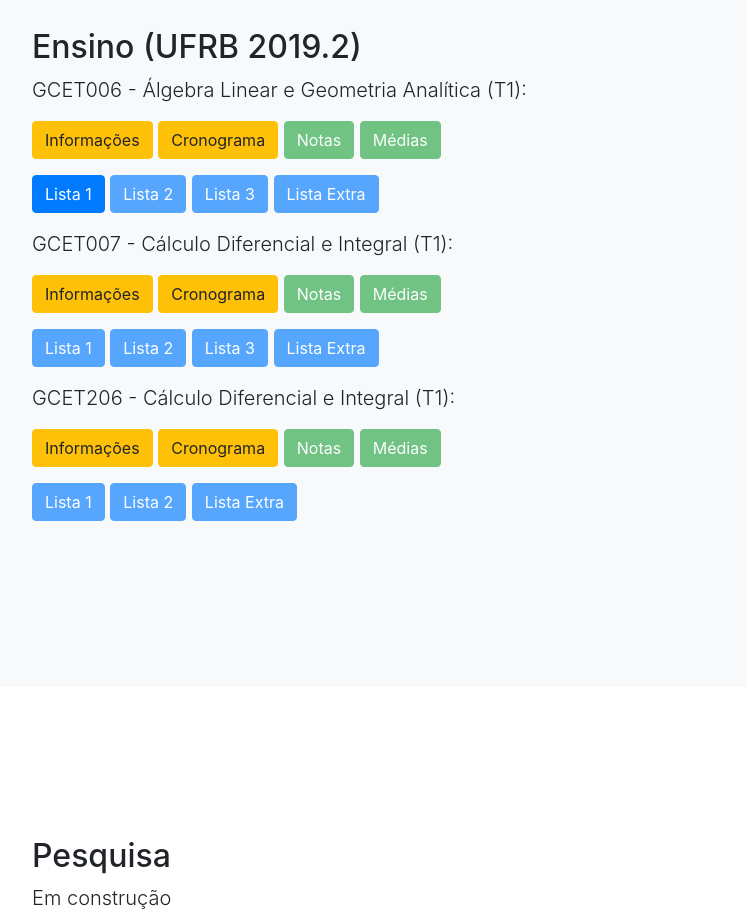
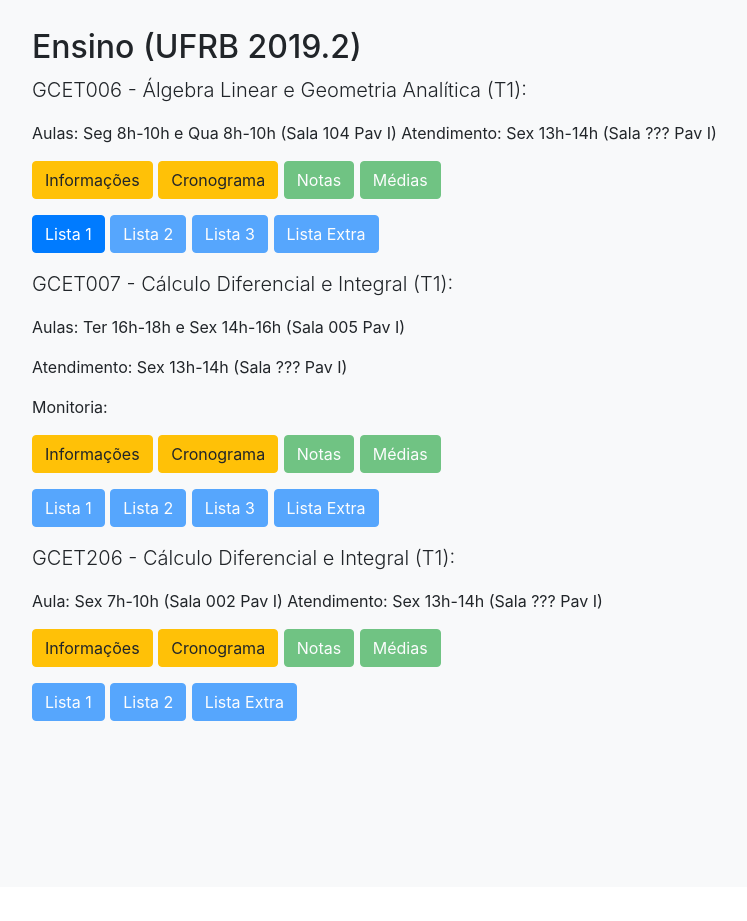
Before and after one commit to jtagomes/jtagomes.github.io, a website with bundled scripts: page index.html in a window 1280 px wide. Shown: the part 1340-2261 px from the top of the page, without its empty margins (243-990 px from the left). Built offline with nearby package versions, Linux system fonts and the light colour scheme.

Commit message:
Update index.html

```diff
--- a/index.html
+++ b/index.html
@@ -115,6 +115,10 @@
 <h2>Ensino (UFRB 2019.2)</h2>
 
 <p class="lead">GCET006 - Álgebra Linear e Geometria Analítica (T1):</p>
+<p>
+Aulas: Seg 8h-10h e Qua 8h-10h (Sala 104 Pav I)
+Atendimento: Sex 13h-14h (Sala ??? Pav I)
+</p>
 <p class="lead">
 <a class="btn btn-warning" role="button" href="gcet006/Informações.pdf">Informações</a>
 <a class="btn btn-warning" role="button" href="gcet006/Cronograma.pdf">Cronograma</a>
@@ -129,6 +133,9 @@
 </p>
 
 <p class="lead">GCET007 - Cálculo Diferencial e Integral (T1):</p>
+<p>Aulas: Ter 16h-18h e Sex 14h-16h (Sala 005 Pav I)</p>
+<p>Atendimento: Sex 13h-14h (Sala ??? Pav I)</p>
+<p>Monitoria:</p>
 <p class="lead">
 <a class="btn btn-warning" role="button" href="gcet007/Informações.pdf">Informações</a>
 <a class="btn btn-warning" role="button" href="gcet007/Cronograma.pdf">Cronograma</a>
@@ -143,6 +150,10 @@
 </p>
 
 <p class="lead">GCET206 - Cálculo Diferencial e Integral (T1):</p>
+<p>
+Aula: Sex 7h-10h (Sala 002 Pav I)
+Atendimento: Sex 13h-14h (Sala ??? Pav I)
+</p>
 <p class="lead">
 <a class="btn btn-warning" role="button" href="gcet206/Informações.pdf">Informações</a>
 <a class="btn btn-warning" role="button" href="gcet206/Cronograma.pdf">Cronograma</a>
```
